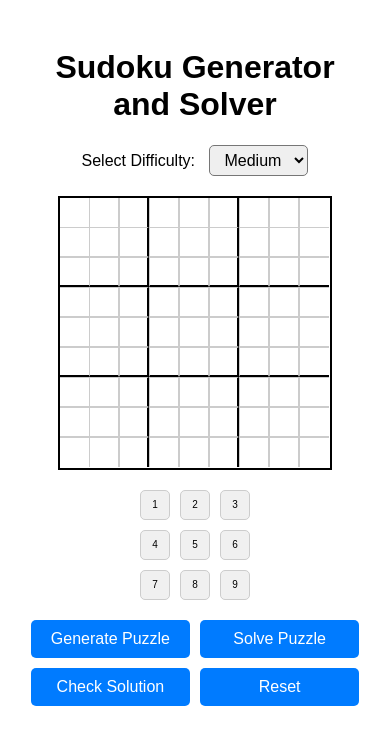
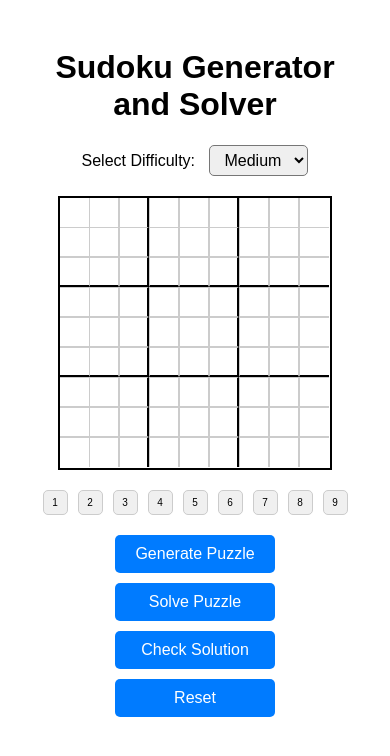
Before and after one commit to d0meq/web-sudoku, a React (Vite) app: page / in a window 390 px wide. Shown: the top 756 px of the page. Built offline with nearby package versions, Linux system fonts and the light colour scheme.

Commit message:
Refactor number selector layout for improved responsiveness on smaller screens

```diff
--- a/src/App.css
+++ b/src/App.css
@@ -186,15 +186,15 @@
 }
 
 @media (max-width: 768px) {
-  .number-selector{
-    display: grid;
-    grid-template-columns: repeat(3, 1fr);
-    grid-template-rows: repeat(3, 1fr);
+  .number-selector button {
+    width: 25px;
+    height: 25px;
+    font-size: 10px;
   }
 
-  .number-selector button {
-    width: 30px;
-    height: 30px;
-    font-size: 10px;
+  .controls {
+    display: grid;
+    grid-template-columns: 1fr ;
+    grid-template-rows: repeat(4, 1fr);
   }
 }
```
